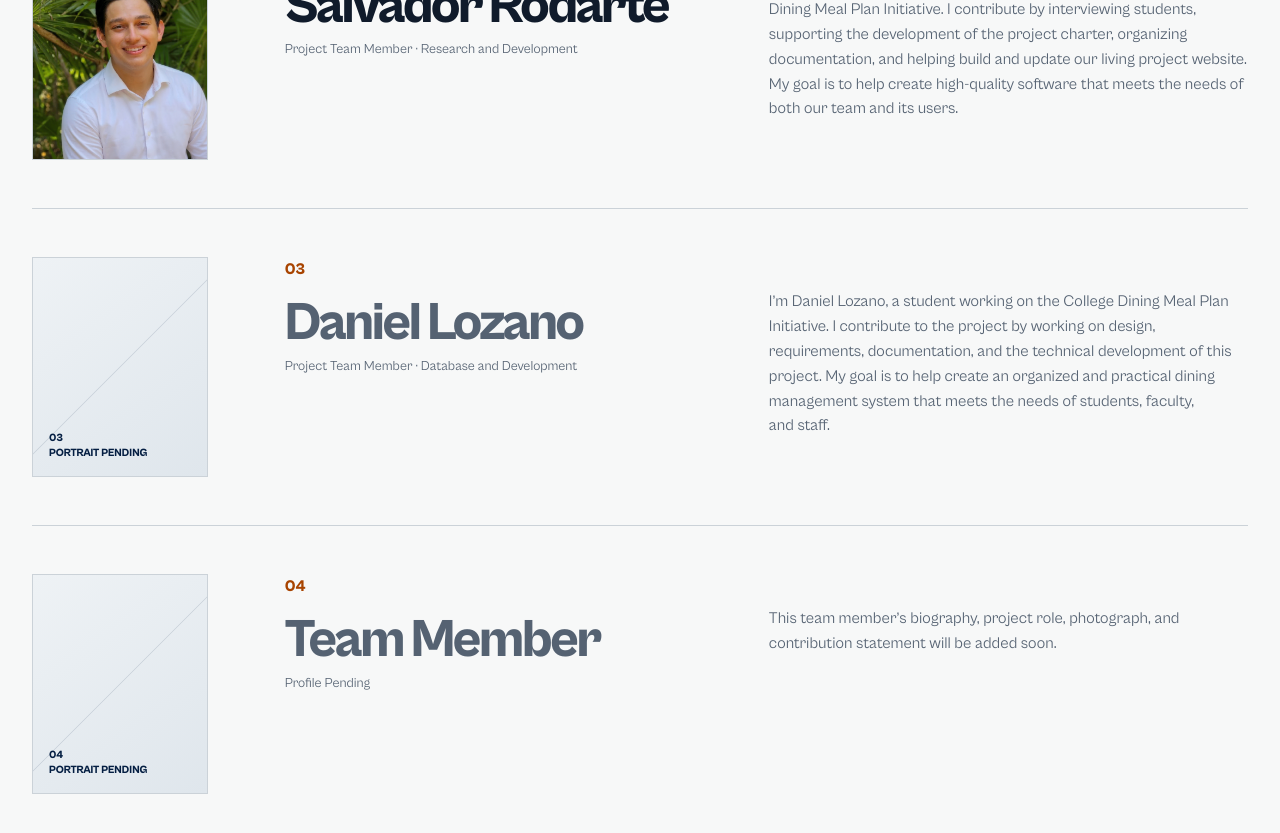
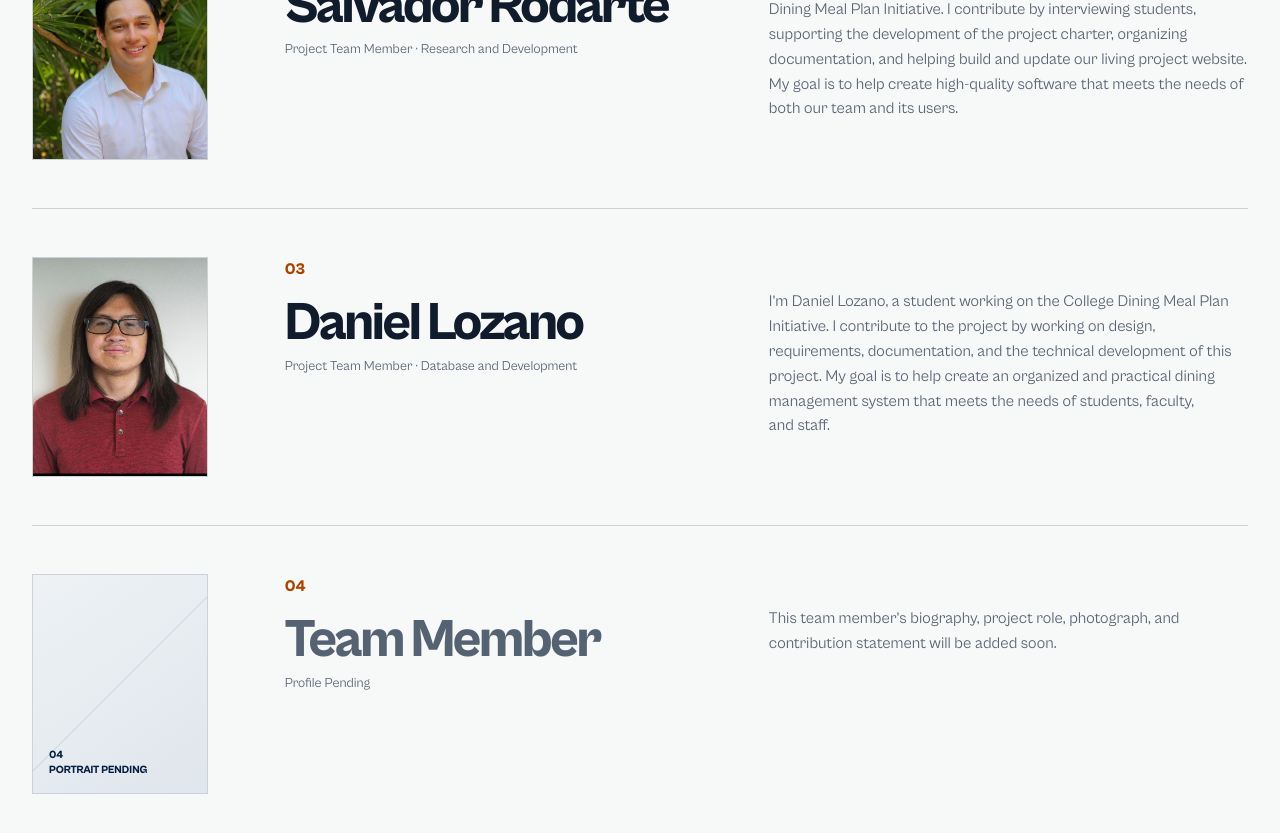
Before and after one commit to dlozan62/dlozan62.github.io, a Jekyll site: the page built from about.html, in a window 1280 px wide and 900 px high, scrolled down 1331 px. Shown: the top 833 px of the window. Built offline with Jekyll 4.4.1, drawn with Linux system fonts in a browser that asks for light colours.

Commit message:
Add profile image for team member three
Updated the profile section to include an image for team member three.

```diff
--- a/about.html
+++ b/about.html
@@ -72,13 +72,15 @@
     </p>
   </article>
 
-  <article class="is-pending">
-    <div
-      class="profile-photo"
-      role="img"
-      aria-label="Portrait pending for team member three"
+  <article>
+    <div class="profile-photo">
+     <img
+      src="{{ '/assets/images/team/daniel.PNG' | relative_url }}"
+      alt="Portrait of Daniel Lozano"
+      width="800"
+      height="1000"
+      loading="lazy"
     >
-      <span aria-hidden="true">03<br>Portrait pending</span>
     </div>
 
     <div>
```
